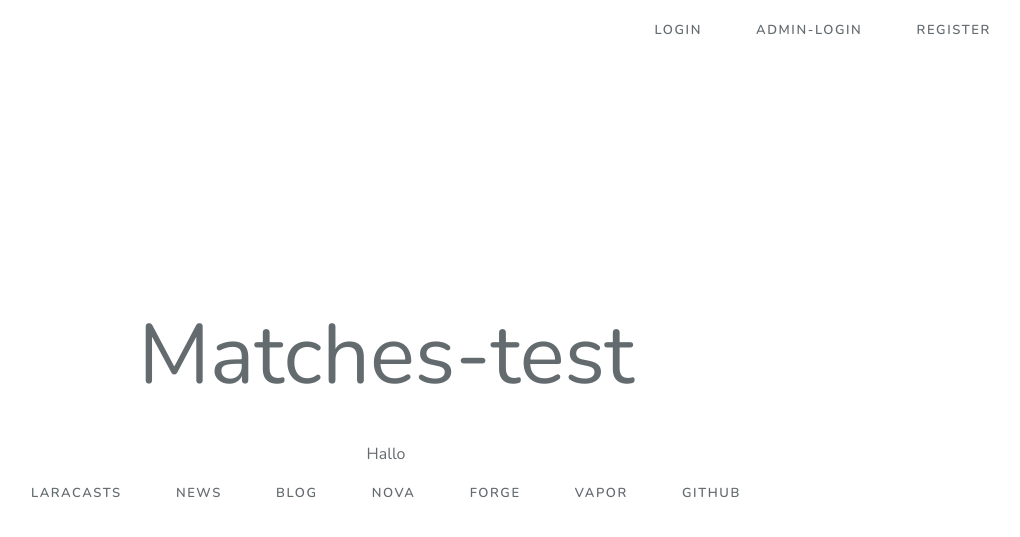
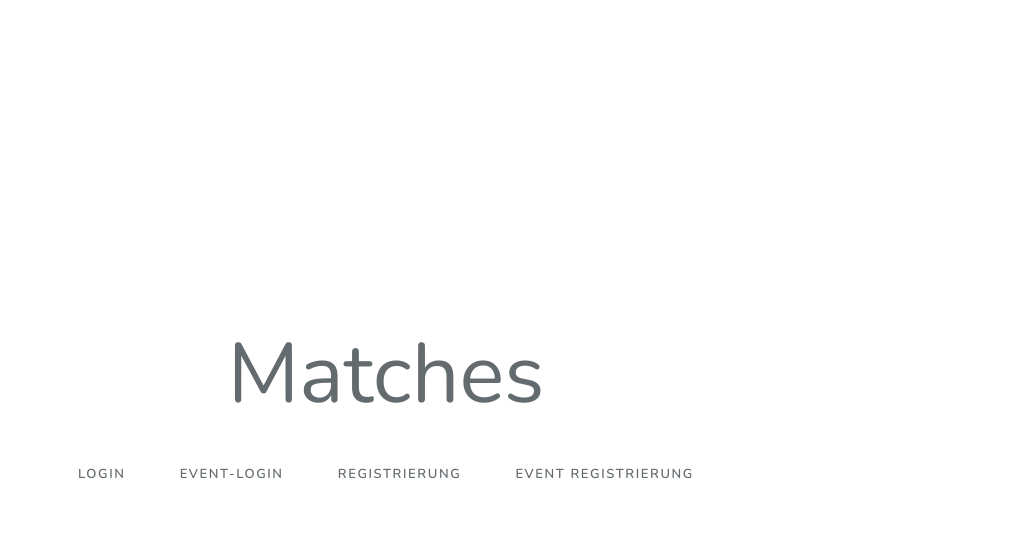
Before and after one commit to lenagoetzinger97/Friends, a Laravel app: page / in a window 1280 px wide. Shown: the top 537 px of the page, without its empty margins (254-1274 px from the left). Run offline with Laravel 8, Linux system fonts and the light colour scheme.

Commit message:
Change Startpage

```diff
--- a/laravel/resources/views/welcome.blade.php
+++ b/laravel/resources/views/welcome.blade.php
@@ -65,35 +65,29 @@
     </head>
     <body>
         <div class="flex-center position-ref full-height">
+
+
+            <div class="content">
+                <div class="title m-b-md">
+                    Matches
+                </div>
+
                   @if (Route::has('login'))
-                <div class="top-right links">
+                    <div class="links">
                           @auth
                               <a href="{{ url('/home') }}">Home</a>
                           @else
                               <a href="{{ route('login') }}">Login</a>
-                        <a href="http://127.0.0.1:8080/admin/login">Admin-Login</a>
+                              <a href="http://127.0.0.1:8080/admin/login">Event-Login</a>
                               @if (Route::has('register'))
-                            <a href="{{ route('register') }}">Register</a>
+                                  <a href="{{ route('register') }}">Registrierung</a>
+                                  <a href="{{ route('register') }}">Event Registrierung</a>
                               @endif
                           @endauth
                       </div>
                   @endif
 
-            <div class="content">
-                <div class="title m-b-md">
-                    Matches-test
-                </div>
 
-                <div class="links">
-                    <p> Hallo </p>
-                    <a href="https://laracasts.com">Laracasts</a>
-                    <a href="https://laravel-news.com">News</a>
-                    <a href="https://blog.laravel.com">Blog</a>
-                    <a href="https://nova.laravel.com">Nova</a>
-                    <a href="https://forge.laravel.com">Forge</a>
-                    <a href="https://vapor.laravel.com">Vapor</a>
-                    <a href="https://github.com/laravel/laravel">GitHub</a>
-                </div>
             </div>
         </div>
     </body>
```
Lines whose indentation alone changed are shown as unchanged.
